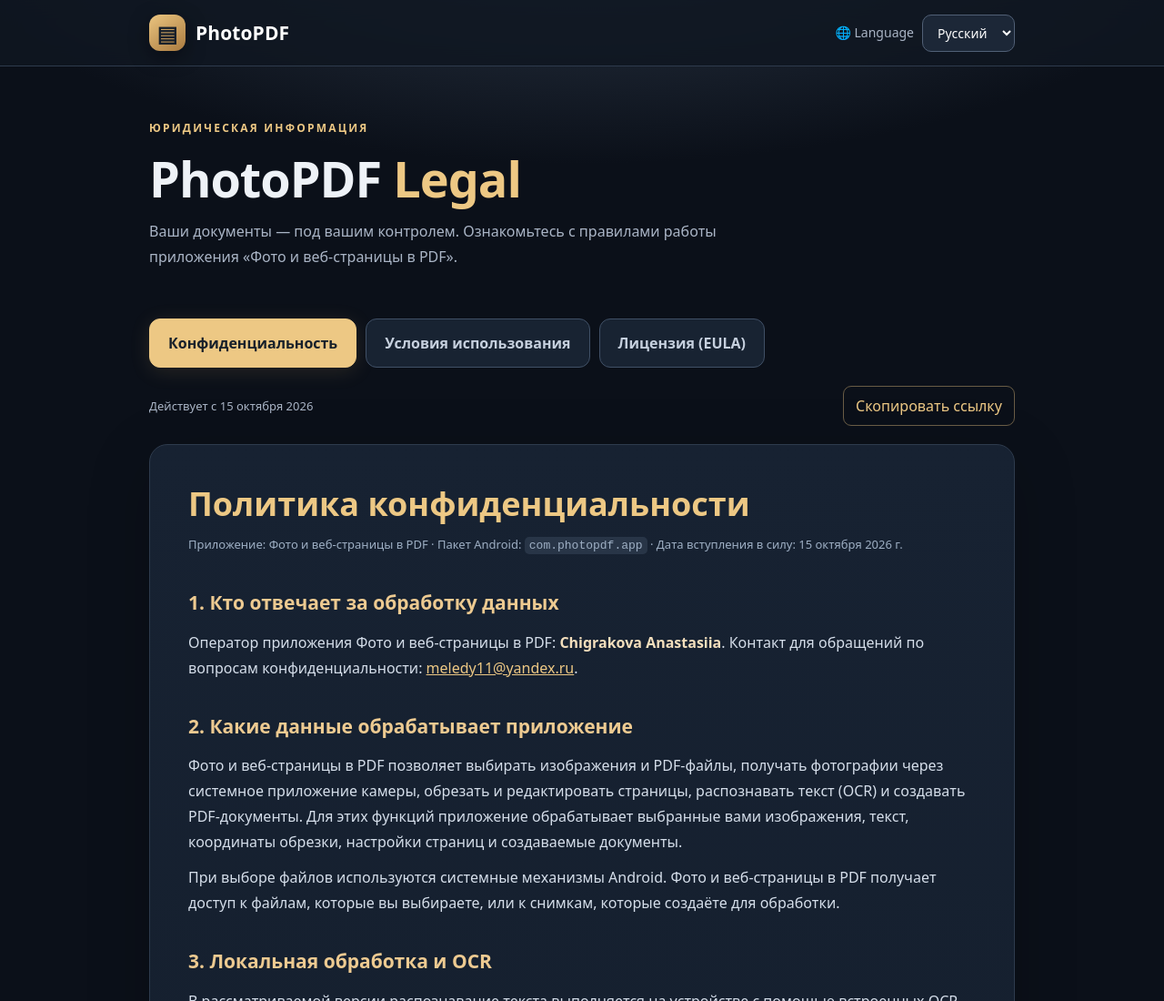
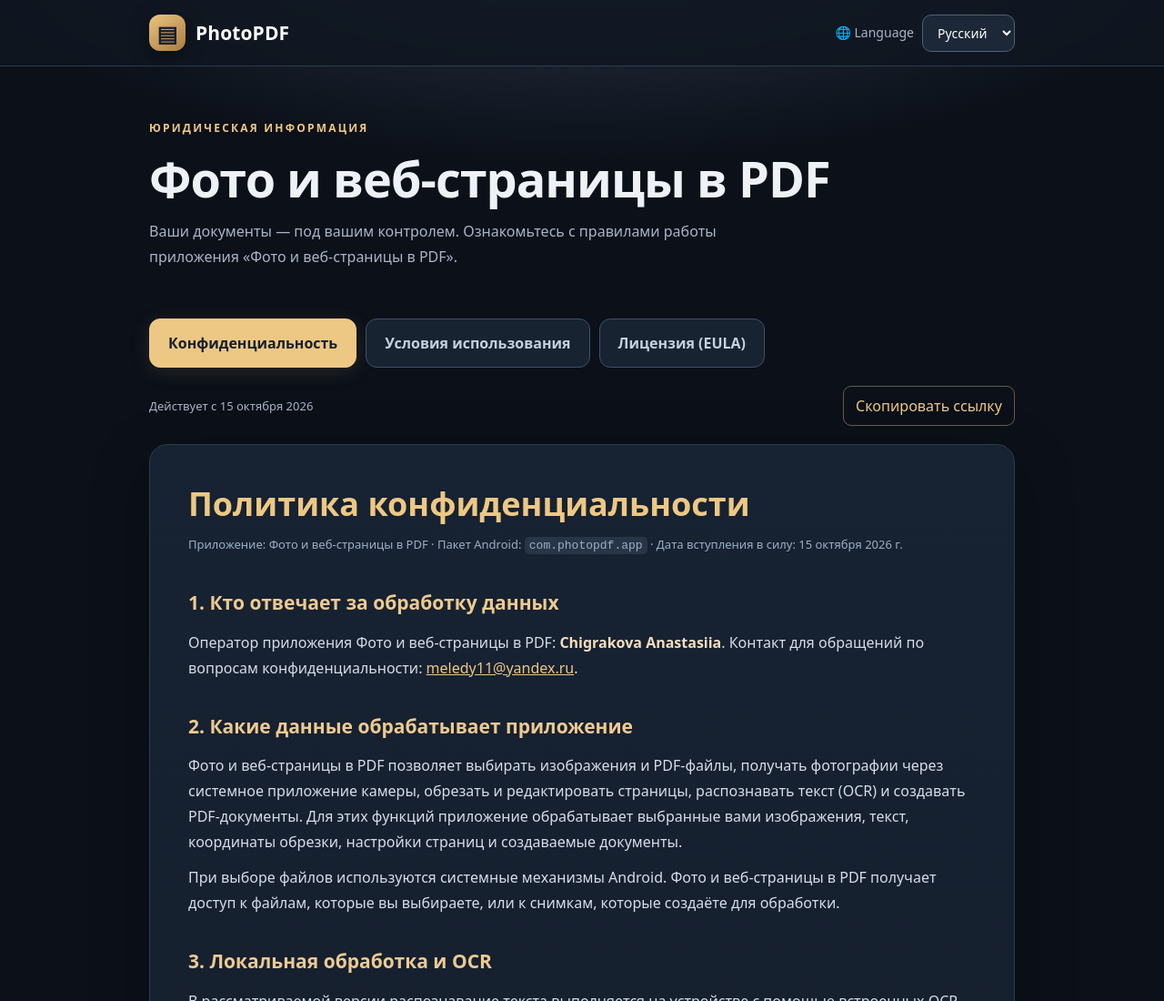
Before and after one commit to meledych2222-pixel/jpgPdf, a plain HTML site: page index.html in a window 1280 px wide. Shown: the top 1100 px of the page at 91% size. Drawn offline with Linux system fonts and the light colour scheme.

Commit message:
Update localized app title and legal pages

```diff
--- a/index.html
+++ b/index.html
@@ -5,7 +5,7 @@
 <body>
 <header class="top"><div class="shell top-inner"><a href="index.html" class="logo" aria-label="PhotoPDF"><span class="mark" aria-hidden="true">▤</span> PhotoPDF</a><label class="langwrap"><span>🌐 Language</span><select id="language" aria-label="Language"><option value="ru">Русский</option><option value="en">English</option><option value="zh">简体中文</option></select></label></div></header>
 <main class="shell">
-<section class="hero"><div class="eyebrow" id="subtitle">Юридическая информация</div><h1>PhotoPDF <span style="color:var(--gold)">Legal</span></h1><p id="intro"></p></section>
+<section class="hero"><div class="eyebrow" id="subtitle">Юридическая информация</div><h1 id="appTitle">Фото и веб-страницы в PDF</h1><p id="intro"></p></section>
 <nav class="tabs" aria-label="Legal documents" role="tablist"><button class="tab" id="privacy-tab" role="tab" aria-controls="content" aria-selected="true" type="button" data-doc="privacy"></button><button class="tab" id="terms-tab" role="tab" aria-controls="content" aria-selected="false" type="button" data-doc="terms"></button><button class="tab" id="eula-tab" role="tab" aria-controls="content" aria-selected="false" type="button" data-doc="eula"></button></nav>
 <div class="toolbar"><span class="muted" id="version"></span><button class="copy" id="copy" type="button"></button></div>
 <article class="card document" id="content" role="tabpanel" tabindex="-1" aria-labelledby="privacy-tab"></article>
@@ -27,6 +27,16 @@
   document.documentElement.lang=state.lang==='zh'?'zh-CN':state.lang;
   select.value=state.lang;
   document.getElementById('subtitle').textContent=t.subtitle;
+document.getElementById('appTitle').textContent={
+  ru:'Фото и веб-страницы в PDF',
+  en:'Photo & Web to PDF',
+  zh:'图片和网页转PDF'
+}[state.lang];
+document.getElementById('appTitle').textContent={
+  ru:'Фото и веб-страницы в PDF',
+  en:'Photo & Web to PDF',
+  zh:'图片和网页转PDF'
+}[state.lang];
   document.getElementById('intro').textContent=t.intro;
   document.getElementById('version').textContent=t.version;
   document.getElementById('copy').textContent=t.copy;
```
